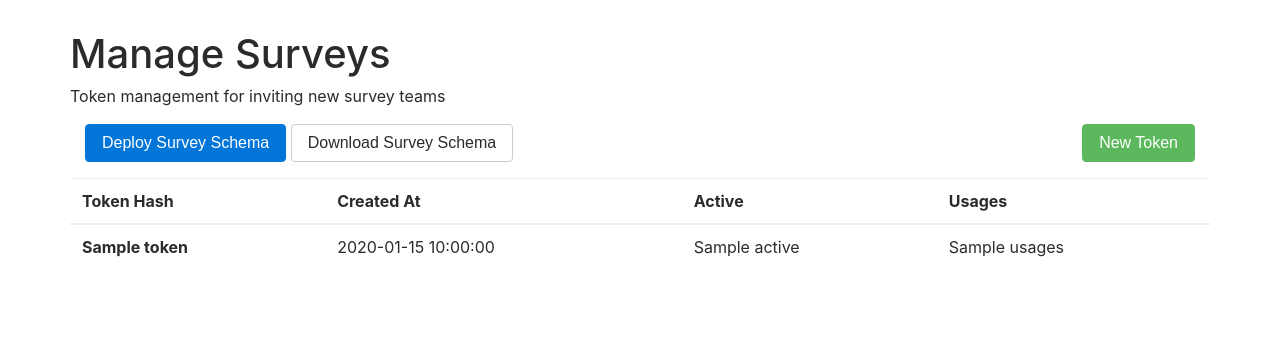
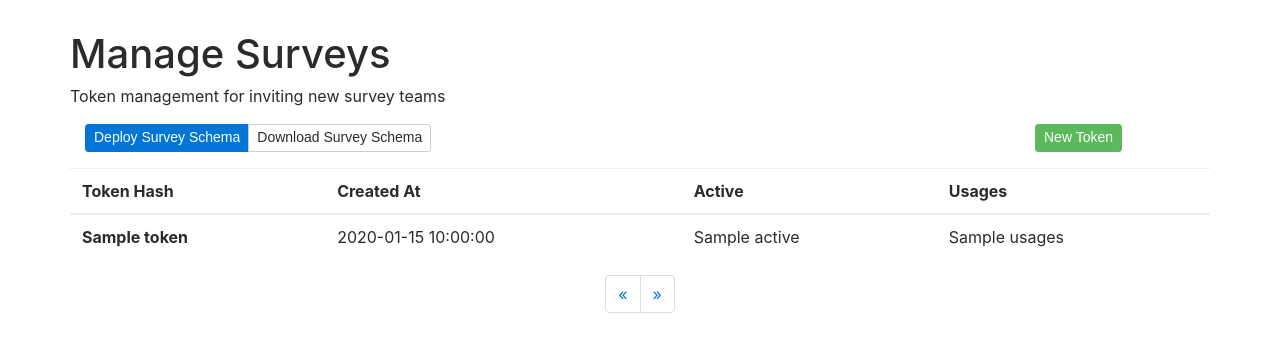
Before and after one commit to kaiXlee/itinerum-admin, a Flask app: template admin/templates/manage_surveys.index.html in a window 1280 px wide. Shown: the part 56-408 px from the top of the page. Run offline with Flask 2, Linux system fonts and the light colour scheme; the template is opened without the code that fills it: most values are stand-ins (such as "Sample title", 1, 10 or a date in 2020); data that the repository does not hold is empty; some libraries are stand-ins or nearby versions.

Commit message:
Added pagination query and UI to new survey tokens page (needs linking for functionality, some stylistic improvements)

```diff
--- a/admin/db/token.py
+++ b/admin/db/token.py
@@ -29,6 +29,10 @@ class NewSurveyTokenActions:
                  .order_by(NewSurveyToken.created_at.desc())
                  .limit(num))
         return query
+
+    def paginate(self, page=0, per_page=10):
+        return (NewSurveyToken.query.order_by(NewSurveyToken.created_at.desc())
+                                    .paginate(page, per_page))
 
     def create(self):
         active_token = self.get_active()
--- a/admin/templates/manage_surveys.index.html
+++ b/admin/templates/manage_surveys.index.html
@@ -11,7 +11,8 @@
         </div>
 
         <div class="row">
-            <div class="col-sm-12">
+            <div class="col-sm-10">
+                <div class="btn-group btn-group-sm" role="group" aria-label="JSON buttons">
                     <button class="btn btn-primary"
                             id="deploy-schema-modal-btn"
                             data-toggle="modal"
@@ -24,7 +25,10 @@
                             data-target="#download-survey-schema-modal">
                         Download Survey Schema
                     </button>
-                <button class="btn btn-success float-sm-right" id="new-token-btn">New Token</button>
+                </div>
+            </div>
+            <div class="col-sm-2">
+                <button class="btn btn-sm btn-success" id="new-token-btn">New Token</button>
             </div>
         </div>
 
@@ -50,6 +54,31 @@
                 </tbody>
             </table>
         </div>
+
+        <!-- Tokens pagination -->
+        <nav aria-label="New survey tokens">
+            <ul class="pagination justify-content-center">
+                <li class={{ "page-item" if new_survey_tokens_page > 1 else "page-item disabled" }}>
+                    <a class="page-link" href="#" aria-label="Previous">
+                        <span aria-hidden="true">&laquo;</span>
+                    </a>
+                </li>
+
+                {% for i in range(1, new_survey_tokens_pages + 1) %}
+                    {% if i == new_survey_tokens_page %}
+                        <li class="page-item"><a class="page-link" href="#"><b>{{i}}</b></a></li>
+                    {% else %}
+                        <li class="page-item"><a class="page-link" href="#">{{i}}</a></li>
+                    {% endif %}
+                {% endfor %}
+
+                <li class="page-item">
+                    <a class="page-link" href="#" aria-label="Next">
+                        <span aria-hidden="true">&raquo;</span>
+                    </a>
+                </li>
+            </ul>
+        </nav>
     </div>
 
     <!-- Upload JSON schema modal -->
@@ -89,13 +118,15 @@
     </div>
 
     <script type="text/javascript">
+        // GLOBALS
+        var JSONSchema;
+
         function readJSONSchema(content) {
-            var schema = JSON.parse(content);
-            console.log(schema);
+            JSONSchema = JSON.parse(content);
 
             // update Survey Name input from JSON schema
-            if (schema.surveyName) {
-                $('#json-schema-survey-name').val(schema.surveyName);
+            if (JSONSchema.surveyName) {
+                $('#json-schema-survey-name').val(JSONSchema.surveyName);
             }
         }
 
@@ -116,36 +147,38 @@
             });
 
             // schema modal: deploy survey schema to new survey
-            // $('#deploy-schema-btn').click(function() {
-            //     var readSuccess = function(content) {
-            //         var jsonContent = JSON.stringify({
-            //             schema: JSON.parse(content),
-            //             surveyName: $('#json-schema-survey-name').val()
-            //         });
+            $('#deploy-schema-btn').click(function() {
+                var readSuccess = function(content) {
+                    var jsonContent = JSON.stringify({
+                        schema: JSONSchema,
+                        // surveyName override from modal input
+                        surveyName: $('#json-schema-survey-name').val()
+                    });
 
 
-            //         $.ajax({
-            //             type: 'POST',
-            //             url: "{{ url_for('.upload_survey_schema_json') }}",
-            //             contentType: 'application/json',
-            //             data: jsonContent,
-            //             dataType: 'json',
-            //             success: function(data) {
-            //                 $('#survey-schema-modal').modal('toggle');
-            //             },
-            //             error: function(err) {
-            //                 $('.survey-name-row').addClass('has-danger');
-            //                 $('#json-schema-survey-name').addClass('form-control-success');
-            //                 $('#json-schema-survey-name-feedback').text(err.responseJSON.errors[0]);
-            //             }
-            //         });
-            //     }
+                    $.ajax({
+                        type: 'POST',
+                        url: "{{ url_for('.upload_survey_schema_json') }}",
+                        contentType: 'application/json',
+                        data: jsonContent,
+                        dataType: 'json',
+                        success: function(data) {
+                            console.log(data);
+                            $('#survey-schema-modal').modal('toggle');
+                        },
+                        error: function(err) {
+                            $('.survey-name-row').addClass('has-danger');
+                            $('#json-schema-survey-name').addClass('form-control-success');
+                            $('#json-schema-survey-name-feedback').text(err.responseJSON.errors[0]);
+                        }
+                    });
+                }
 
-            //     var fileReader = new FileReader();
-            //     var files = $('#json-schema-file-input').get(0).files;
-            //     fileReader.onload = function(e) { readSuccess(e.target.result) };
-            //     fileReader.readAsText(files[0]);
-            // });
+                var fileReader = new FileReader();
+                var files = $('#json-schema-file-input').get(0).files;
+                fileReader.onload = function(e) { readSuccess(e.target.result) };
+                fileReader.readAsText(files[0]);
+            });
 
             // register new token click
             var $table = $('#table-body');
--- a/survey_schemas/mtltrajet-en-2017-schema.json
+++ b/survey_schemas/mtltrajet-en-2017-schema.json
@@ -1,4 +1,5 @@
 {
+    "surveyName": "mtlte",
     "adminEmail": "yannickroy@ville.montreal.qc.ca",
     "adminPassword": "mtltrajet",
     "language": "en",
```
Also changed, not shown: admin/blueprints/manage_surveys.py (+8 -2 lines). Lines whose indentation alone changed are shown as unchanged.
